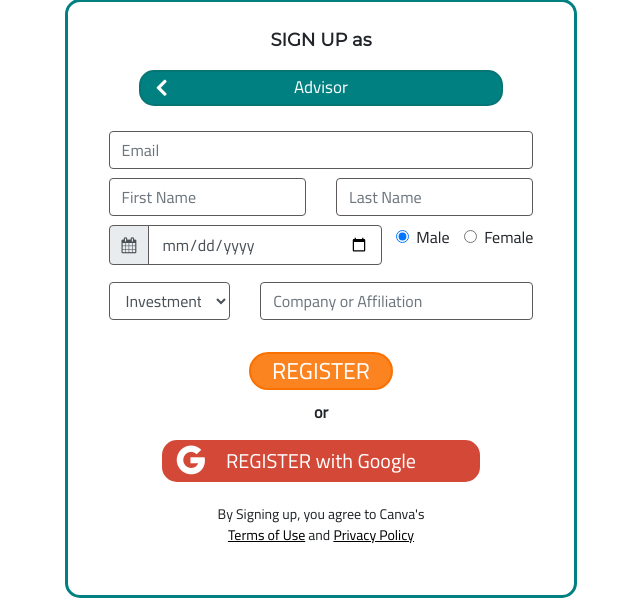
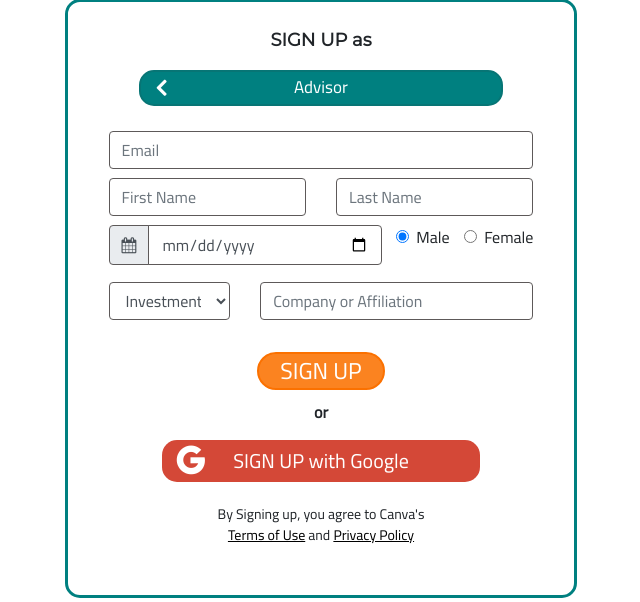
Before and after one commit to r3sjay17/finquor, a CodeIgniter app: page /finquor/form/advisor/signup in a window 1280 px wide. Shown: the part 155-757 px from the top of the page, without its empty margins (319-959 px from the left). Run offline with CodeIgniter, Linux system fonts and the light colour scheme; some libraries are stand-ins or nearby versions.

Commit message:
update for v1.2.1

```diff
--- a/application/views/public/signup-form.php
+++ b/application/views/public/signup-form.php
@@ -90,14 +90,14 @@
 
 					<div class="row">
 						<div class="col">
-							<button type="submit" class="btn btn-theme3" style="font-size: 23px;padding: 0 5%;margin-top: 3%">REGISTER</button>
+							<button type="submit" class="btn btn-theme3" style="font-size: 23px;padding: 0 5%;margin-top: 3%">SIGN UP</button>
 						</div>
 					</div>
 				</form>
 
 				<p style="font-weight: 700">or</p>
 
-				<a href="<?=$google_login_url?>" class="btn btn-google">REGISTER with Google</a>
+				<a href="<?=$google_login_url?>" class="btn btn-google">SIGN UP with Google</a>
 
 			</div>
 
```
Also changed, not shown: .htaccess.
